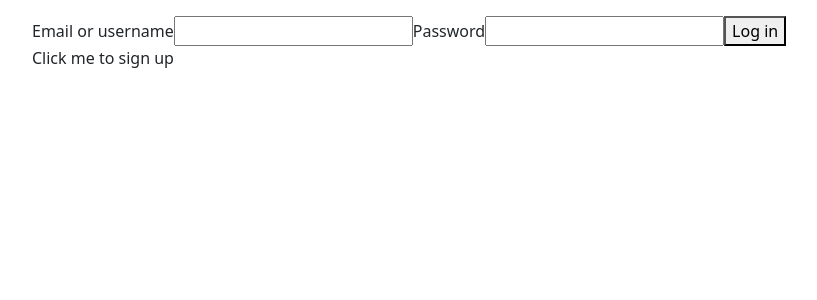
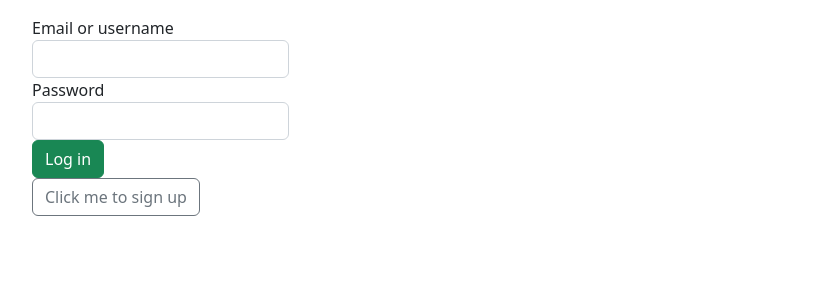
Before and after one commit to RuHostile/capexp-nodejs-react-firebase, a React (Create React App) app in the folder react-crud/: page / in a window 1280 px wide. Shown: the top 300 px of the page, without its empty margins (50-867 px from the left). Built offline with nearby package versions, Linux system fonts and the light colour scheme; what @userfront/core would draw is missing.

Commit message:
login and register components

```diff
--- a/react-crud/src/components/login.component.js
+++ b/react-crud/src/components/login.component.js
@@ -85,29 +85,36 @@ export default class LoginPage extends Component {
             <label>
               Email or username
               <input
+              className="form-control"
+              id="expenseName"
                 name="emailOrUsername"
                 type="text"
                 value={this.state.emailOrUsername}
                 onChange={this.handleInputChange}
               />
             </label>
+            <br/>
             <label>
               Password
               <input
+              className="form-control"
+              id="expenseName"
                 name="password"
                 type="password"
                 value={this.state.password}
                 onChange={this.handleInputChange}
               />
             </label>
-            <button type="submit" >
+            <br/>
+            <button type="submit" className="btn btn-success" >
               Log in
             </button>
           </form>
         </div>
-        <Link to={"/sign-up"} className="nav-link">
+        <Link className="btn btn-outline-secondary" to={"/sign-up"}>
           Click me to sign up
         </Link>
+
       </div>
     );
   }
```
